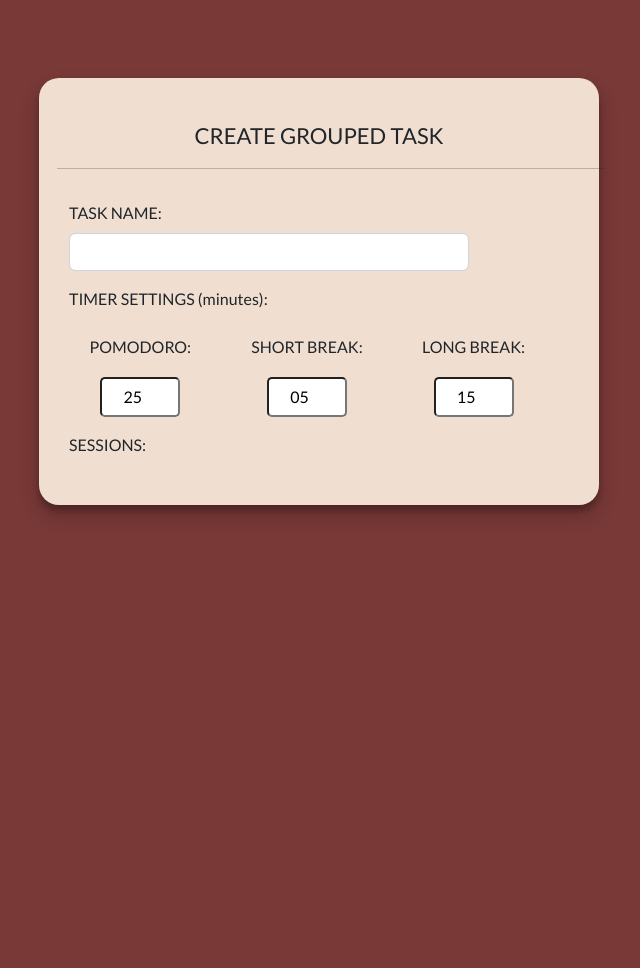
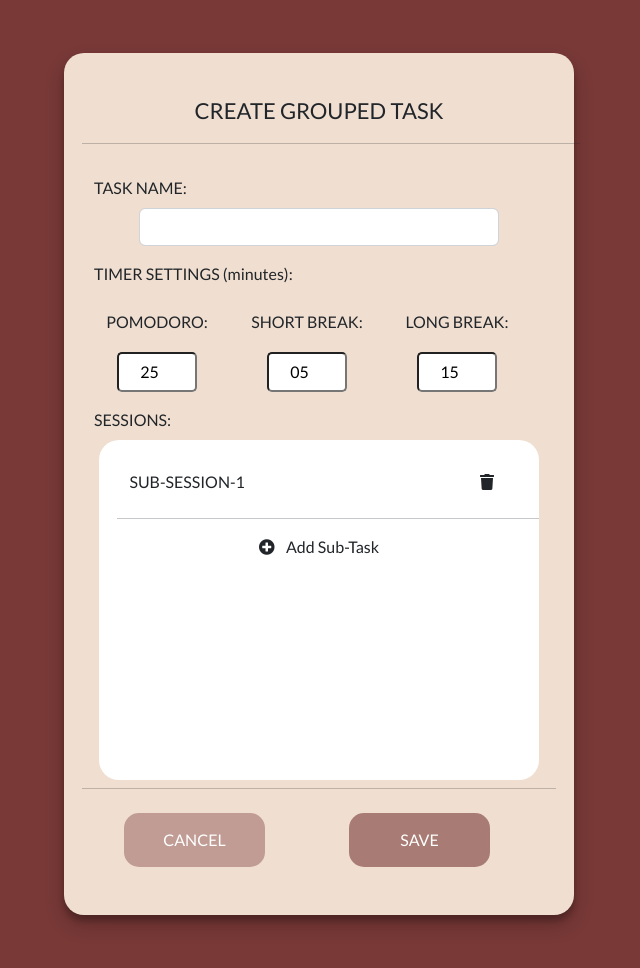
Before and after one commit to jaydejesus14/Pomodoro, a PHP site: page /todo/createGrouped.html in a window 1280 px wide. Shown: the part 109-1077 px from the top of the page, without its empty margins (321-961 px from the left). Before the commit the page ends 625 px from the top, so only its background shows below. Run offline with PHP 8.4, Linux system fonts and the light colour scheme; some libraries are stand-ins or nearby versions.

Commit message:
createGroupedTask

```diff
--- a/style.css
+++ b/style.css
@@ -762,15 +762,14 @@ input:focus, textarea:focus {
   border-radius: 20px;
   box-sizing: content-box;
   box-shadow: rgba(0, 0, 0, 0.19) 0px 10px 20px, rgba(0, 0, 0, 0.23) 0px 6px 6px;
-  opacity: 0.5;
-  background-color: #783937
+  background-color:rgba(240,223,209, 0.5)
 
 }
 
 /* CREATE GROUPED TASK */
-.groupedTask {
-  width: 500px;
-  margin: 30px 5px;
+.groupedTask{
+  width: 450px;
+  margin: 5px 5px;
   padding: 25px 30px 40px 30px;
   border-radius: 20px;
   box-sizing: content-box;
@@ -778,14 +777,70 @@ input:focus, textarea:focus {
 }
 #groupedInput {
   width: 80%;
+  margin: auto;
 }
 
 #timeGroup {
-  width: 80px;
   margin-top: 10px;
   border-radius: 5px;
   height: 40px;
+  text-align: center;
+  margin: auto;
 }
+
+.groupedSess {
+  min-height: 280px;
+  max-height: 280px;
+  width: 80%;
+  margin: auto;
+  overflow-y: scroll;
+  background-color: white;
+  border-radius: 20px;
+  box-sizing: content-box;
+  padding: 30px;
+  overflow-x: hidden;
+
+
+}
+
+#addSubGroup:hover, #trashIcon:hover {
+  color: #783937;
+  cursor: pointer;
+}
+
+#grouped_btns {
+  border-radius: 15px;
+  width: 70%;
+  color: white;
+  background-color: rgb( 120, 57, 55, 0.6 );
+  padding: 15px;
+  cursor: pointer;
+  border: none;
+  margin: auto;
+
+}
+#grouped_btns2 {
+  border-radius: 15px;
+  width: 70%;
+  color: white;
+  background-color: rgb( 120, 57, 55, 0.4);
+  padding: 15px;
+  cursor: pointer;
+  border: none;
+  margin: auto;
+}
+#grouped_btns:hover, #grouped_btns2:hover {
+  border-radius: 15px;
+  width: 70%;
+  color: white;
+  background-color: rgb( 120, 57, 55);
+  padding: 15px;
+  cursor: pointer;
+  border: none;
+  margin: auto;
+  box-shadow: rgba(0, 0, 0, 0.19) 0px 10px 20px, rgba(0, 0, 0, 0.23) 0px 6px 6px;
+}
+
 
 
 /* ROUTINES */
@@ -1018,7 +1073,7 @@ input[type="time"]::-webkit-calendar-picker-indicator {
 
 
 :invalid {
-  background: #783937;
+  background-color: rgb( 120, 57, 55, 0.4);
 }
 @media screen and (max-width: 992px) {
   .card1 {
--- a/todo/createGrouped.html
+++ b/todo/createGrouped.html
@@ -2,6 +2,7 @@
 <html lang="en">
 <head>
     <meta charset="UTF-8">
+    <title>Create Grouped Task</title>
     <link rel="stylesheet" href="https://cdn.jsdelivr.net/npm/bootstrap@4.6.2/dist/css/bootstrap.min.css" integrity="sha384-xOolHFLEh07PJGoPkLv1IbcEPTNtaed2xpHsD9ESMhqIYd0nLMwNLD69Npy4HI+N" crossorigin="anonymous">
     <link rel="stylesheet" href="https://use.fontawesome.com/releases/v5.5.0/css/all.css" integrity="sha384-B4dIYHKNBt8Bc12p+WXckhzcICo0wtJAoU8YZTY5qE0Id1GSseTk6S+L3BlXeVIU" crossorigin="anonymous">
     <link rel='stylesheet' href="../style.css">
@@ -12,7 +13,7 @@
         <div id="nav-placeholder">
         </div>
 
-        <div class="container px-5 py-5 mx-auto">
+        <div class="container px-2 py-5 mx-auto">
             <div class="container d-flex justify-content-around ">
                 <div class = "card groupedTask">
                     <div class = "row">
@@ -45,8 +46,44 @@
                                     </div>
                                 </div>
                             </div>
+
                             <label>SESSIONS: </label>
+                            <div class = "groupedSess">
+                                <!-- START OF SESSIONS-->
+                                <div class = "row">
+                                    <div class = "col-10 text-left">
+                                        <span>SUB-SESSION-1</span>
+                                    </div>
+                                    <div class = "col-2 text-center mb-4">
+                                        <i class="fa fa-trash" id = "trashIcon"></i>
+                                    </div>
+                                    <hr class = "hrWhite2">
+                                </div>
+                                <!--END-->
 
+                                <!-- START OF ADD SESSIONS -->
+                                <div class = "row">
+                                    <div class = "col text-center" id = "addSubGroup">
+                                    <i class="fa fa-plus-circle"  ></i>
+                                    <span class = "ml-2"  >Add Sub-Task</span>
+                                </div>
+
+                                </div>
+                                <!-- END -->
+                            </div>
+
+                            <div class = "row text-center mt-2 mb-2">
+                                <hr class = "hrWhite">
+
+                                    <div class = "col-6 text-center mt-2">
+                                        <button onClick = "window.location.href='todoList.html'"  class="btn-block btn-color" id = "grouped_btns2">CANCEL</button>
+                                    </div>
+                                    <div class = "col-6 text-center mt-2">
+                                        <button type = "submit" value="" class="btn-block btn-color" id = "grouped_btns">SAVE</button>
+                                    </div>
+
+
+                        </div>
 
                 </div>
             </div>
@@ -57,6 +94,19 @@
 
 
     <!-- SCRIPTS -->
+    <script>
+        const inputs = document.querySelectorAll('input[data-name="inputNumber"]');
+        inputs.forEach(input => {
+        input.addEventListener('change', () => {
+            if (input.value % 5 !== 0) {
+            alert('not valid');
+            input.value = 5;
+
+
+            }
+        });
+        });
+    </script>
     <script src="//code.jquery.com/jquery.min.js"></script>
     <script>
     $.get("../navigationBar.html", function(data){
```
